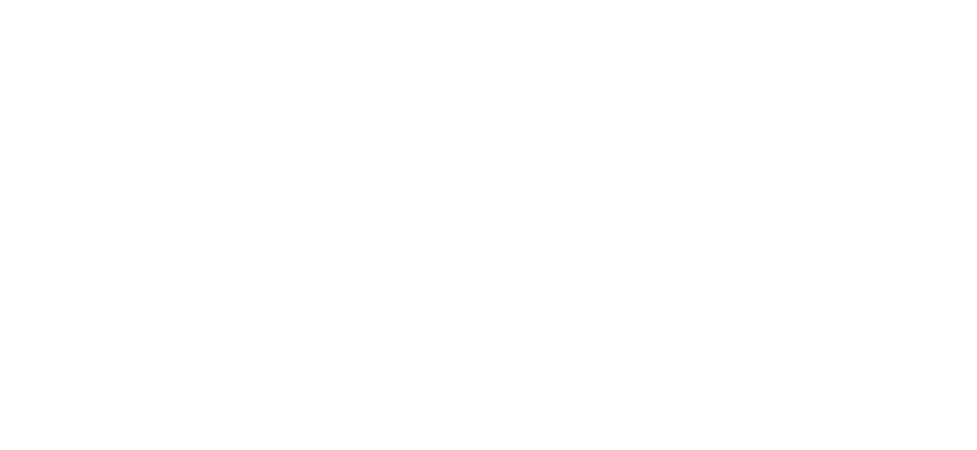
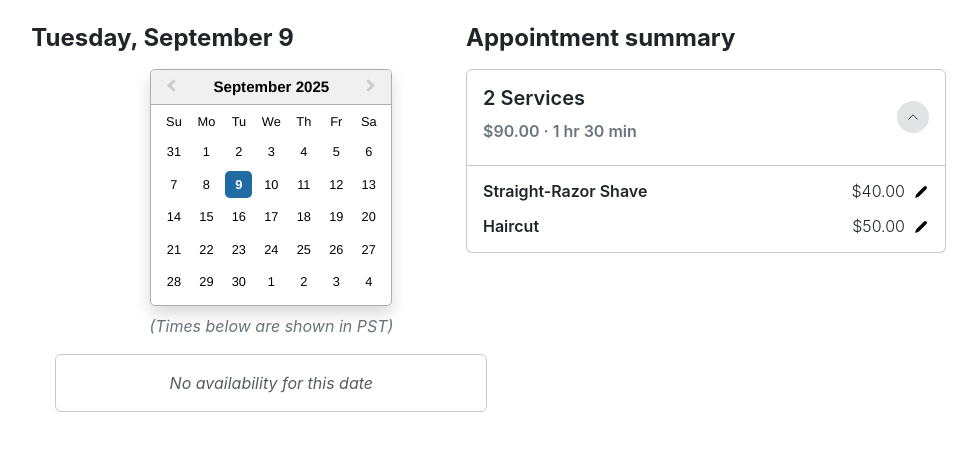
Before and after one commit to BenjaminSoYH/happy-nails-v2, a React (Create React App) app in the folder frontend/: page /hello in a window 1280 px wide. Before the commit this address had no page. Shown: the top 450 px of the page, without its empty margins (186-1163 px from the left). Built offline with nearby package versions, Linux system fonts and the light colour scheme.

Commit message:
made styling look more like appointment summary

```diff
--- a/frontend/src/App.tsx
+++ b/frontend/src/App.tsx
@@ -9,7 +9,7 @@ function App() {
       <BrowserRouter>
         <Routes>
           <Route path="/" element={<AppointmentMainPage />} />
-          <Route path="/" element={<BookCalendar />} />
+          <Route path="/hello" element={<BookCalendar />} />
         </Routes>
       </BrowserRouter>
   );
--- a/frontend/src/pages/components/Calendar.tsx
+++ b/frontend/src/pages/components/Calendar.tsx
@@ -12,14 +12,14 @@ const Calendar = ({ selectedDate, setSelectedDate }: CalendarProps) => {
 
     return (
         <>
-            <div className="m-3">
-                <h2 className="mb-3">
+            <div className="d-flex flex-column gap-2 mt-4" style={{ width: "30rem" }}>
+                <h4 className="text-body fw-bold">
                     {selectedDate.toLocaleDateString("en-US", {
                         weekday:"long",
                         month: "long",
                         day: "numeric"
                     })}
-                </h2>
+                </h4>
                 <div className="d-flex justify-content-center">
                     <DatePicker
                         selected={selectedDate}
@@ -29,7 +29,7 @@ const Calendar = ({ selectedDate, setSelectedDate }: CalendarProps) => {
                     />
 
                 </div>
-                <p className="d-flex justify-content-center mt-3 mx-3">
+                <p className="text-secondary fst-italic text-center">
                     (Times below are shown in PST)
                 </p>
             </div>
--- a/frontend/src/pages/components/TimeSlots.tsx
+++ b/frontend/src/pages/components/TimeSlots.tsx
@@ -54,20 +54,20 @@ const TimeSlots = ({selectedDate}: TimeSlotsProps) => {
 
 
     return (
-        <>
+        <div className="d-flex flex-column gap-3" style={{ width: "30rem" }}>
             {noSlotsAvailable ? (
                 <div className="mx-4">
-                    <p className="fst-italic">
+                    <p className="border border-secondary-subtle p-3 rounded-2 text-center fst-italic text-muted">
                         No availability for this date
                     </p>
                 </div>
             ) : (
                 Object.entries(groups).map(([period, slots]) => (
                     slots.length > 0 && (
-                        <div key={period} className="m-3">
-                        <h3>
+                        <div key={period}>
+                            <h5 className="fw-semibold">
                                 {period}
-                        </h3>
+                            </h5>
                             <div className="row">
                                 {slots.map((s: TimeSlot, index: number) => (
                                     <div className = "col-6 col-md-4 col-lg-3 mb-3" key ={index}>
@@ -82,7 +82,7 @@ const TimeSlots = ({selectedDate}: TimeSlotsProps) => {
                 ))
             )}
 
-        </>
+        </div>
 
     )
 
```
Lines whose indentation alone changed are shown as unchanged.
